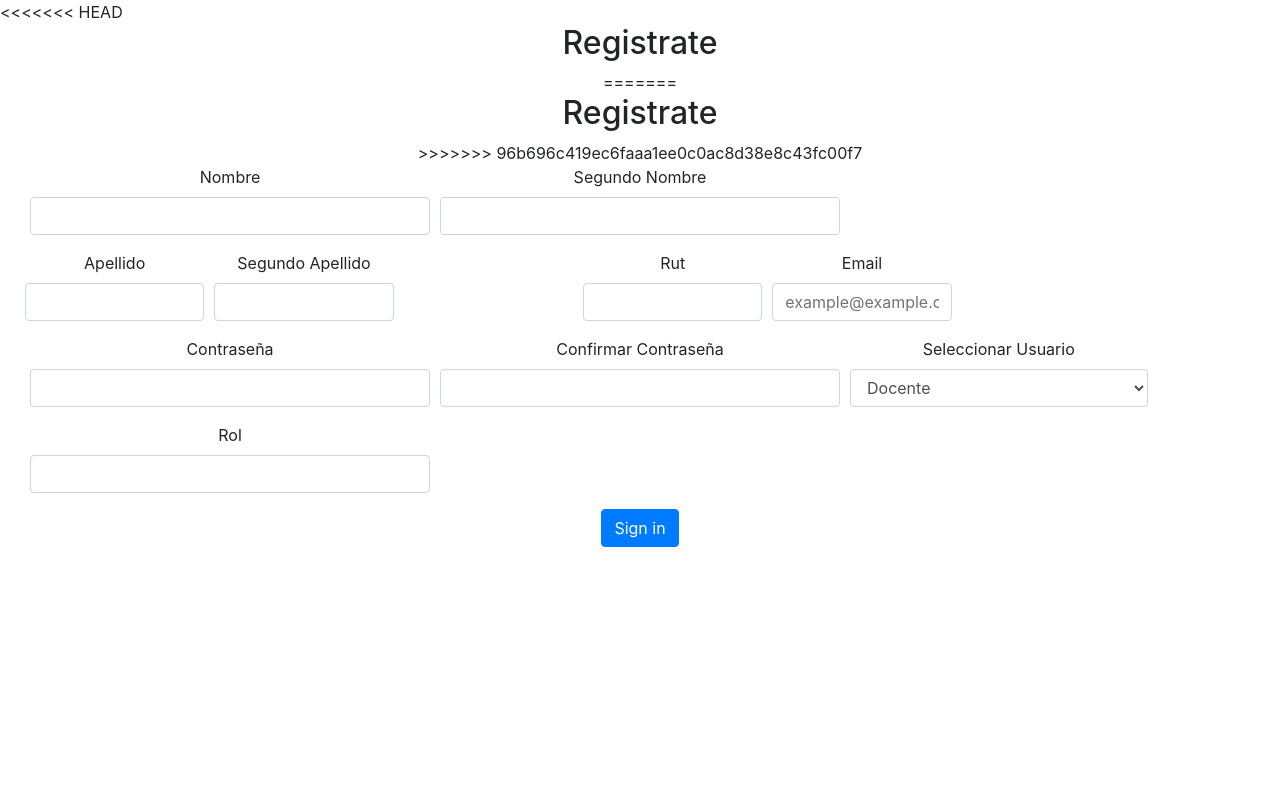
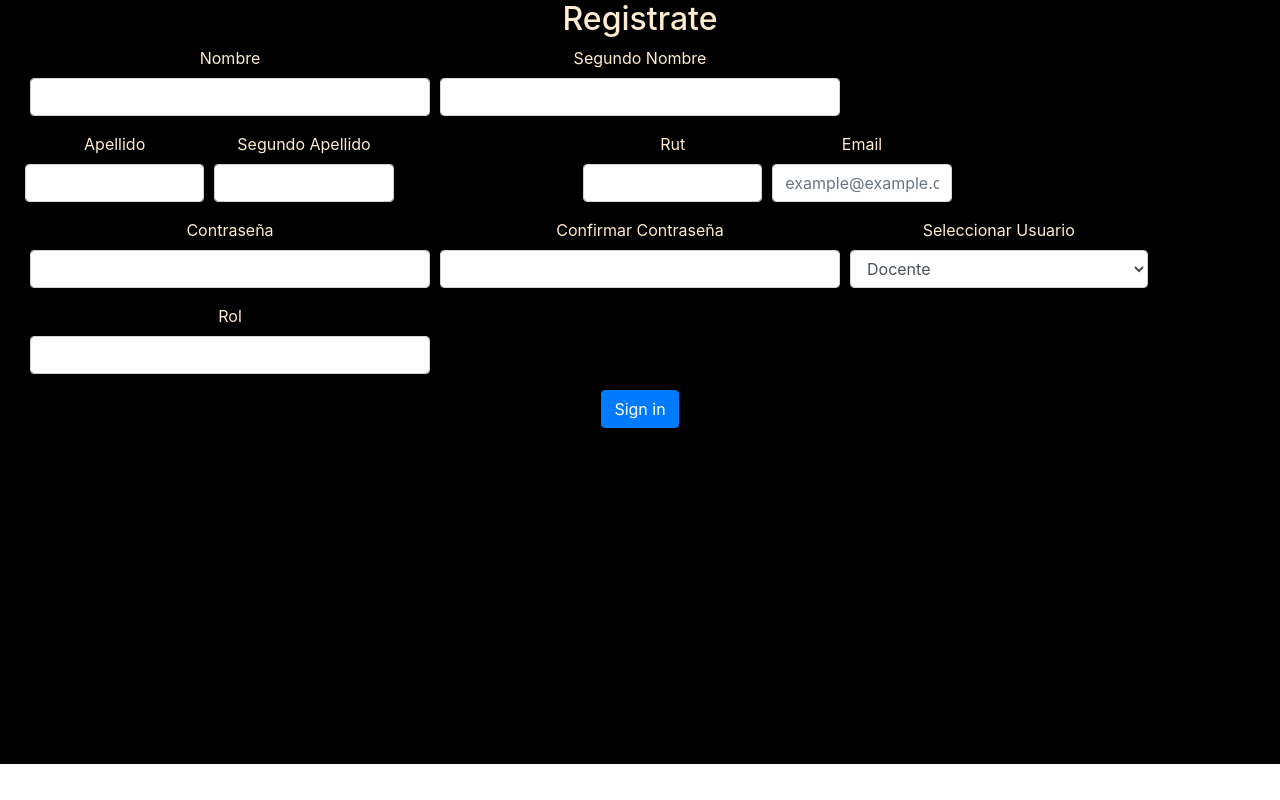
Before and after one commit to oriirivas/front-x-froge-team, an Angular app: page /register in a window 1280 px wide. Built offline with nearby package versions, Linux system fonts and the light colour scheme.

Commit message:
modifico fondo login y register

```diff
--- a/src/app/componets/asignaturas/asignaturas.component.html
+++ b/src/app/componets/asignaturas/asignaturas.component.html
@@ -12,9 +12,9 @@
                De qué asignatura deseas mirar las notas correspondientes? Tu elección es ...
              </button>
             <div class="dropdown-menu" aria-labelledby="dropdownMenu2">
-              <button class="dropdown-item" type="button" [routerLink]="['/table']">Materia 1</button>
-              <button class="dropdown-item" type="button" [routerLink]="['/table']">Materia 2</button>
-              <button class="dropdown-item" type="button" [routerLink]="['/table']">Materia 3</button>
-              <button class="dropdown-item" type="button" [routerLink]="['/table']">Materia 4</button>
+              <button class="dropdown-item" type="button" [routerLink]="['/table']">Back-end</button>
+              <button class="dropdown-item" type="button" [routerLink]="['/table']">Front-end</button>
+              <button class="dropdown-item" type="button" [routerLink]="['/table']">Canvas</button>
+              <button class="dropdown-item" type="button" [routerLink]="['/table']">Base de Datos</button>
             </div>
         </div>
--- a/src/app/componets/login/login.component.html
+++ b/src/app/componets/login/login.component.html
@@ -1,9 +1,12 @@
 
 <!-- row: Filas de bootstrap -->
-<div class="row" style="margin: 0%; padding:20%;">
+<div class="row" style="margin: 0%; padding: 5%;" style="background-color: black;">
   <!-- col: Columnas de Bootstrap. máximo 12 por fila -->
   <div class="col-12 login-pane" align="center">
-
+      <div class="col-4"align="center">
+          <h2 style="color: blanchedalmond;">Bienvenido Amigo</h2>
+            &nbsp;&nbsp;<img src="assets\img\user.svg"  width="250" height="150" alt="...">
+      </div>
   <div class="col-4" align="center">
       <!-- Card de Bootstrap -->
       <div class="card" style="width: 24rem;" align="left">
@@ -25,4 +28,7 @@
           </div>
       </div>
   </div>
+  <br>
+  <br>
+  <br>
 </div>
--- a/src/app/componets/register/register.component.html
+++ b/src/app/componets/register/register.component.html
@@ -1,65 +1,73 @@
-<<<<<<< HEAD
 
-<div class= "col-12 login-pane" align="center" >
+<div style="background-color: black;" class= "col-12 login-pane" align="center" >
     <div class="col-12" align="center">
-        <h2>Registrate </h2>
+        <h2 style="color: blanchedalmond;">Registrate </h2>
 
-=======
-<div>
-<h2>Registrate </h2>
->>>>>>> 96b696c419ec6faaa1ee0c0ac8d38e8c43fc00f7
     <form>
         <div class="form-row">
           <div class="form-group col-md-4">
-          <label for="inputNombre4">Nombre</label>
+          <label style="color: blanchedalmond;" for="inputNombre4">Nombre</label>
           <input type="nombre" class="form-control" id="inputNombre4">
         </div>
         <div class="form-group col-md-4">
-          <label for="inputSegundoNombre4"> Segundo Nombre</label>
+          <label for="inputSegundoNombre4" style="color: blanchedalmond;"> Segundo Nombre</label>
           <input type="SegundoNombre" class="form-control" id="inputSegundoNombre4">
         </div>
             <div class= "form-row">
               <div class="form-group col-md-4">
-              <label for="inputApellido4">Apellido</label>
+                <label for="inputApellido4" style="color: blanchedalmond;">Apellido</label>
                 <input type="apellido" class="form-control" id="inputApellido4">
               </div>
               <div class="form-group col-md-4">
-              <label for="inputSegundoApellido4">Segundo Apellido</label>
+                <label for="inputSegundoApellido4"style="color: blanchedalmond;">Segundo Apellido</label>
                 <input type="SegundoApellido" class="form-control" id="inputSegundoApellido4">
               </div>
             </div>
             <div class= "form-row">
               <div class="form-group col-md-4">
-              <label for="inputRut4">Rut</label>
+                <label for="inputRut4" style="color: blanchedalmond;">Rut</label>
                 <input type="rut" class="form-control" id="inputRut4">
               </div>
               <div class="form-group col-md-4">
-              <label for="inputEmail4">Email</label>
+                <label for="inputEmail4" style="color: blanchedalmond;">Email</label>
                 <input type="email" class="form-control" id="inputEmail4"  placeholder="example@example.com">
               </div>
             </div>
             <div class="form-group col-md-4">
-              <label for="inputContraseña4">Contraseña</label>
+              <label for="inputContraseña4" style="color: blanchedalmond;">Contraseña</label>
               <input type="contraseña" class="form-control" id="inputContraseña4">
             </div>
               <div class="form-group col-md-4">
-              <label for="inputConfirmarContraseña">Confirmar Contraseña</label>
+                <label for="inputConfirmarContraseña"style="color: blanchedalmond;">Confirmar Contraseña</label>
                 <input type="confrimaContraseña" class="form-control" id="inputConfirmar Contraseña">
               </div>
             <div class="form-group col-md-3">
-              <label for="inputState">Seleccionar Usuario</label>
+              <label for="inputState" style="color: blanchedalmond;">Seleccionar Usuario</label>
               <select id="inputState" class="form-control">
-              <option selected>Docente</option>
-              <option>Alumno</option>
+              <option selected style="color: blanchedalmond;">Docente</option>
+              <option style="color: blanchedalmond;">Alumno</option>
               </select>
             </div>
             <div class="form-group col-md-4">
-              <label for="inputRolo4">Rol</label>
+              <label for="inputRolo4" style="color: blanchedalmond;">Rol</label>
               <input type="rol" class="form-control" id="inputRolo4">
             </div>
         </div>
-
             <button type="submit" class="btn btn-primary">Sign in</button>
           </form>
     </div>
+    <br>
+    <br>
+    <br>
+    <br>
+    <br>
+    <br>
+    <br>
+    <br>
+    <br>
+    <br>
+    <br>
+    <br>
+    <br>
+    <br>
 </div>
```
Lines whose indentation alone changed are shown as unchanged.
